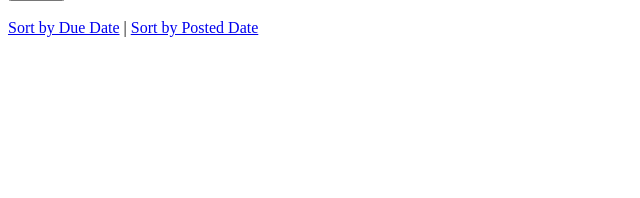
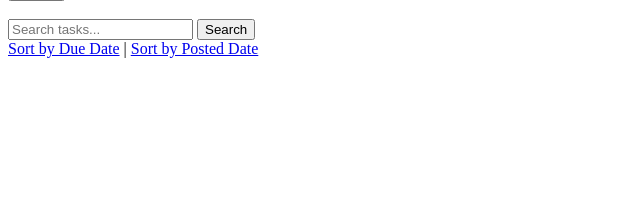
Before and after one commit to s1f102401663/django-test-exercise, a Django app: page / in a window 1280 px wide. Shown: the part 212-410 px from the top of the page, without its empty margins (0-640 px from the left). Run offline with Django 5.2, Linux system fonts and the light colour scheme; data that the repository does not hold is empty.

Commit message:
検索機能の追加

```diff
--- a/todo/templates/todo/index.html
+++ b/todo/templates/todo/index.html
@@ -27,6 +27,10 @@
     </form>
     <br>
 
+    <form action="{% url 'index' %}" method="get">
+      <input type="text" name="q" placeholder="Search tasks...">
+      <button type="submit">Search</button>
+    </form>
     <div>
       <a href="{% url 'index' %}?order=due">Sort by Due Date</a> |
       <a href="{% url 'index' %}?order=post">Sort by Posted Date</a>
--- a/todo/views.py
+++ b/todo/views.py
@@ -15,10 +15,16 @@ def index(request):
         )
         task.save()
 
+    tasks = Task.objects.all()
+
+    query = request.GET.get('q')
+    if query:
+        tasks = tasks.filter(title__icontains=query)
+
     if request.GET.get('order') == 'due':
-        tasks = Task.objects.order_by('due_at')
+        tasks = tasks.order_by('due_at')
     else:
-        tasks = Task.objects.order_by('-posted_at')
+        tasks = tasks.order_by('-posted_at')
 
     context = {
         'tasks': tasks
```
Also changed, not shown: todo/tests.py (+20 -0 lines).
